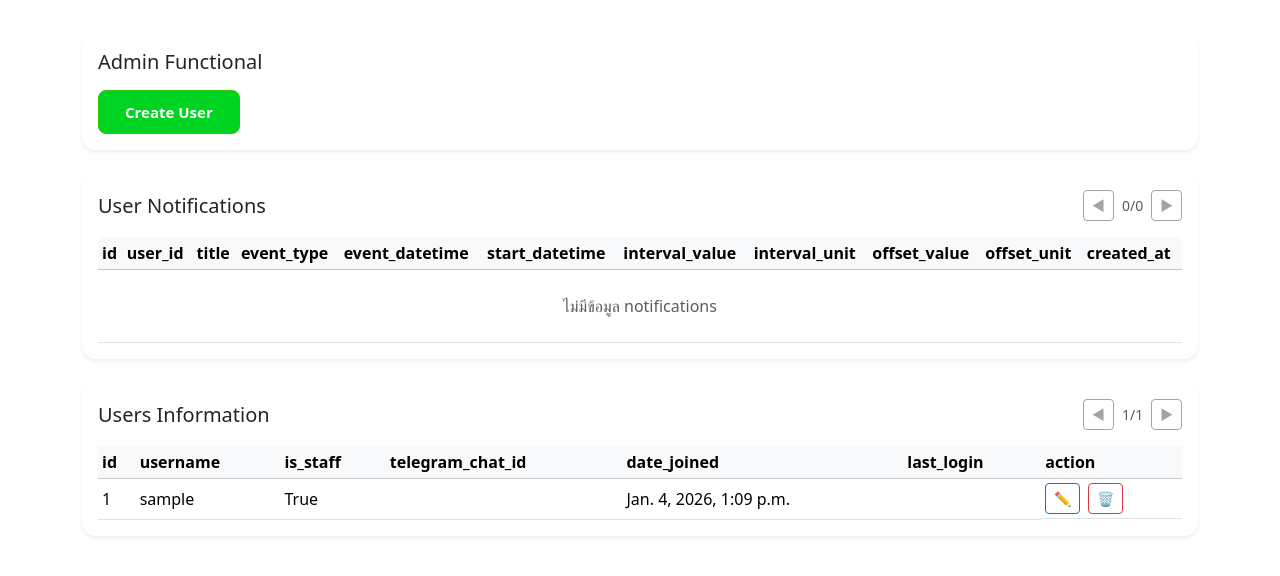
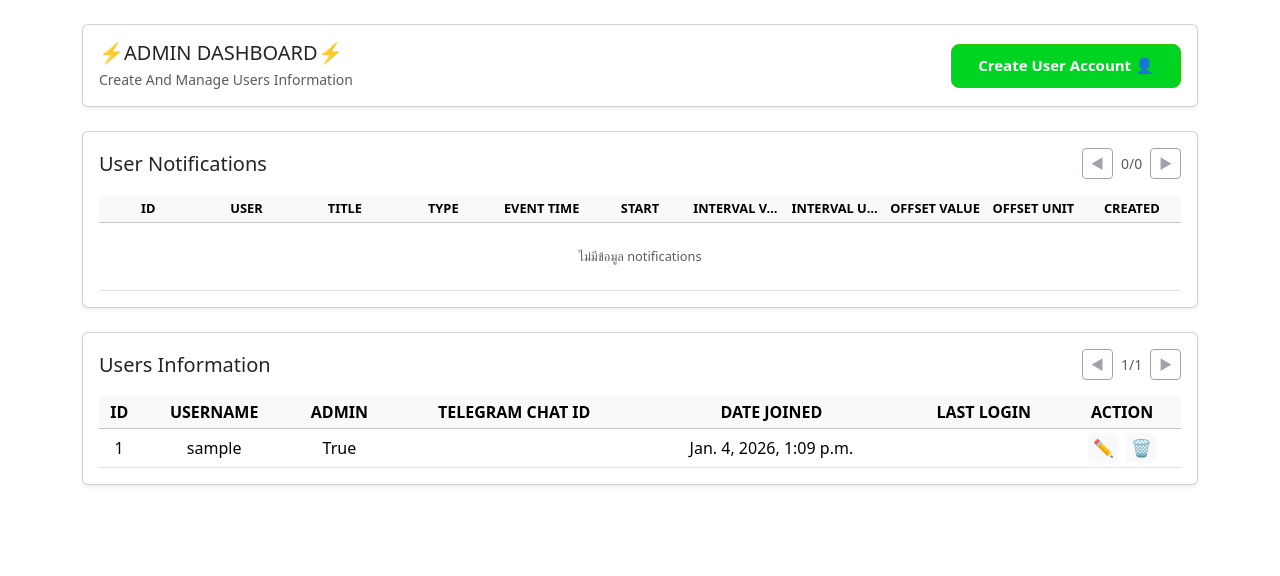
Before and after one commit to winterzilla-16/Internal_Notify_Project, a Django app: page /admin-dashboard/ in a window 1280 px wide. Shown: the part 64-640 px from the top of the page. Run offline with Django 5.2, Linux system fonts and the light colour scheme; the visitor is signed in with stand-in values (Sample User, id 1); data comes from the database, SQL or seed files in the repository; data that the repository does not hold is empty.

Commit message:
UXUI Updated

```diff
--- a/notify/static/css/admin_dashboard.css
+++ b/notify/static/css/admin_dashboard.css
@@ -1,21 +1,50 @@
-.admin-dashboard-page {
-  padding: 10px 0 30px;
+/* ================= ADMIN NOTIFICATION TABLE ================= */
+
+.admin-dashboard-table {
+  width: 100%;
+  table-layout: fixed;
+  border-collapse: collapse;
 }
 
-.dashboard-card {
-  border-radius: 14px;
-  border: 0;
+.admin-dashboard-table th,
+.admin-dashboard-table td {
+  font-size: 0.8rem;
+  text-align: center !important;
+  vertical-align: middle;
+
+  white-space: nowrap;
+  overflow: hidden;
+  text-overflow: ellipsis;
 }
 
-/* ให้ตารางอ่านง่ายขึ้นบนจอเล็ก */
-.table td, .table th {
-  vertical-align: middle;
-  white-space: nowrap;
+/* TITLE */
+.admin-dashboard-table td.text-left {
+  text-align: left;
 }
 
-/* ปรับให้ไม่แน่นเกินไป */
+.truncate {
+  max-width: 220px;
+}
+
+/* DATE / TIME */
+.time-cell {
+  line-height: 1.2;
+}
+
+.time-cell .date-text {
+  font-size: 0.8rem;
+  font-weight: 500;
+}
+
+.time-cell .time-text {
+  font-size: 0.75rem;
+  color: #6c757d;
+}
+
+/* RESPONSIVE */
 @media (max-width: 768px) {
-  .admin-dashboard-page {
-    padding-top: 6px;
+  .admin-dashboard-table th,
+  .admin-dashboard-table td {
+    font-size: 0.75rem;
   }
 }
--- a/notify/static/css/dashboard.css
+++ b/notify/static/css/dashboard.css
@@ -1,8 +1,7 @@
-/* ================= DASHBOARD TABLE ================= */
-
+/*  DASHBOARD TABLE  */
 .dashboard-table {
   width: 100%;
-  table-layout: fixed;       /* 🔒 บังคับตารางไม่ขยาย */
+  table-layout: fixed;
   border-collapse: collapse;
 }
 
@@ -12,13 +11,11 @@
   vertical-align: middle;
   text-align: center;
 
-  white-space: nowrap;       /* 🔒 ห้ามขึ้นบรรทัดใหม่ */
-  overflow: hidden;          /* 🔒 ตัดส่วนเกิน */
-  text-overflow: ellipsis;   /* … */
+  white-space: nowrap;
+  overflow: hidden;
+  text-overflow: ellipsis;
 }
 
-
-/* ใช้กับ column ที่ยาว เช่น description */
 .max-w-200 {
   max-width: 200px;
   overflow: hidden;
@@ -27,8 +24,7 @@
 }
 
 
-/* ================= STATUS BADGE ================= */
-
+/*  STATUS BADGE  */
 .status-badge {
   display: inline-block;
   padding: 3px 10px;
@@ -51,8 +47,7 @@
   background-color: #d9534f;
 }
 
-/* ================= FILE LINK ================= */
-
+/*  FILE LINK  */
 .file-link {
   text-decoration: none;
   font-size: 1rem;
@@ -64,8 +59,7 @@
 
 
 
-/* ================= ACTION ICONS ================= */
-
+/*  ACTION ICONS  */
 .action-icons {
   display: flex;
   justify-content: center;
@@ -83,9 +77,7 @@
 }
 
 
-/* ================= PAGINATION ================= */
-/* (เผื่อใช้ในอนาคต ถ้าเลิกใช้ bootstrap button) */
-
+/*  PAGINATION  */
 .pagination-wrapper {
   display: flex;
   justify-content: center;
@@ -117,8 +109,23 @@
   font-weight: 500;
 }
 
-/* ================= ACTION ICON ================= */
+/* ===== DATE & TIME CELL ===== */
+.time-cell {
+  line-height: 1.2;
+}
 
+.time-cell .date-text {
+  font-size: 0.8rem;
+  font-weight: 500;
+}
+
+.time-cell .time-text {
+  font-size: 0.75rem;
+  color: #6c757d; /* เทา bootstrap */
+}
+
+
+/*  ACTION ICONS  */
 .action-icons {
   display: flex;
   gap: 8px;
@@ -126,11 +133,18 @@
   flex-wrap: nowrap;
 }
 
-/* ตัดกรอบดำ แต่ยังใช้ bootstrap hover */
 .icon-btn {
-  padding: 6px 8px;
+  width: 30px;
+  height: 30px;
+  padding: 0;
+
+  display: flex;
+  align-items: center;
+  justify-content: center;
+
+  font-size: 1.05rem;
   line-height: 1;
-  font-size: 1.1rem;
+  border-radius: 6px;
 }
 
 .icon-btn:focus,
--- a/notify/templates/admin/dashboard.html
+++ b/notify/templates/admin/dashboard.html
@@ -6,6 +6,7 @@
 {% block extra_css %}
 <link rel="stylesheet" href="{% static 'css/buttons.css' %}">
 <link rel="stylesheet" href="{% static 'css/admin_dashboard.css' %}">
+<link rel="stylesheet" href="{% static 'css/dashboard.css' %}">
 {% endblock %}
 
 {% block content %}
@@ -14,14 +15,18 @@
 
   <!-- ================= CARD 1: Admin Functional ================= -->
 <div class="card dashboard-card shadow-sm mb-4">
-    <div class="card-body">
-      <h5 class="mb-3">Admin Functional</h5>
+  <div class="card-body d-flex align-items-center justify-content-between flex-wrap gap-3">
 
-      <div class="d-flex flex-wrap gap-2">
-        <a href="{% url 'admin_create_user' %}" class="btn-system btn-green">
-          Create User
+    <div>
+      <h5 class="mb-1">⚡ADMIN DASHBOARD⚡</h5>
+      <p class="text-muted mb-0 small">
+        Create And Manage Users Information
+      </p>
+    </div>
+    <a href="{% url 'admin_create_user' %}"
+       class="btn-system btn-green">
+        Create User Account 👤
     </a>
-      </div>
   </div>
 </div>
 
@@ -35,8 +40,6 @@
       <h5 class="mb-0">User Notifications</h5>
 
       <div class="d-flex align-items-center gap-2">
-
-        <!-- ◀ Previous -->
         {% if notif_page.has_previous %}
           <a class="btn btn-sm btn-outline-secondary"
              href="?notif_page={{ notif_page.previous_page_number }}&user_page={{ user_page.number }}">
@@ -46,7 +49,6 @@
           <span class="btn btn-sm btn-outline-secondary disabled">◀</span>
         {% endif %}
 
-        <!-- Page Info -->
         <span class="small text-muted">
           {% if notif_page_total == 0 %}
             0/0
@@ -55,7 +57,6 @@
           {% endif %}
         </span>
 
-        <!-- ▶ Next -->
         {% if notif_page.has_next %}
           <a class="btn btn-sm btn-outline-secondary"
              href="?notif_page={{ notif_page.next_page_number }}&user_page={{ user_page.number }}">
@@ -64,27 +65,25 @@
         {% else %}
           <span class="btn btn-sm btn-outline-secondary disabled">▶</span>
         {% endif %}
-
       </div>
     </div>
 
     <!-- ===== Table ===== -->
     <div class="table-responsive">
-      <table class="table table-sm align-middle mb-0">
+      <table class="table table-sm align-middle admin-dashboard-table mb-0">
         <thead class="table-light">
           <tr>
-            <!-- ใช้ชื่อ column ตาม DB -->
-            <th>id</th>
-            <th>user_id</th>
-            <th>title</th>
-            <th>event_type</th>
-            <th>event_datetime</th>
-            <th>start_datetime</th>
-            <th>interval_value</th>
-            <th>interval_unit</th>
-            <th>offset_value</th>
-            <th>offset_unit</th>
-            <th>created_at</th>
+            <th class="truncate text-center">ID</th>
+            <th class="truncate text-center">USER</th>
+            <th class="truncate text-center">TITLE</th>
+            <th class="truncate text-center">TYPE</th>
+            <th class="truncate text-center">EVENT TIME</th>
+            <th class="truncate text-center">START</th>
+            <th class="truncate text-center">INTERVAL VALUE</th>
+            <th class="truncate text-center">INTERVAL UNIT</th>
+            <th class="truncate text-center">OFFSET VALUE</th>
+            <th class="truncate text-center">OFFSET UNIT</th>
+            <th class="truncate text-center">CREATED</th>
           </tr>
         </thead>
 
@@ -92,24 +91,52 @@
         {% for n in notif_page.object_list %}
           {% with r=n.reminders.all|first %}
           <tr>
-                <td>{{ n.id }}</td>
-                <td>{{ n.user_id }}</td>
-                <td class="text-truncate" style="max-width:220px;">
+            <td class="truncate text-center">{{ n.id }}</td>
+            <td class="truncate text-center">{{ n.user_id }}</td>
+
+            <td class="truncate text-center">
               {{ n.title }}
             </td>
+
             <td>{{ n.event_type }}</td>
-                <td>{{ n.event_datetime|default:"" }}</td>
-                <td>{{ n.start_datetime|default:"" }}</td>
-                <td>{{ n.interval_value|default:"" }}</td>
-                <td>{{ n.interval_unit|default:"" }}</td>
-                <td>{% if r %}{{ r.offset_value }}{% endif %}</td>
-                <td>{% if r %}{{ r.offset_unit }}{% endif %}</td>
-                <td>{{ n.created_at }}</td>
+
+            <!-- EVENT DATETIME -->
+            <td class="time-cell truncate text-center">
+              {% if n.event_datetime %}
+                <div class="date-text">{{ n.event_datetime|date:"M j, Y" }}</div>
+                <div class="time-text">{{ n.event_datetime|date:"H:i" }}</div>
+              {% else %}-{% endif %}
+            </td>
+
+            <!-- START DATETIME -->
+            <td class="time-cell truncate text-center">
+              {% if n.start_datetime %}
+                <div class="date-text">
+                  {{ n.start_datetime|date:"M j, Y" }}
+                </div>
+                <div class="time-text">
+                  {{ n.start_datetime|date:"H:i" }}
+                </div>
+              {% else %}
+                -
+              {% endif %}
+            </td>
+
+            <td class="truncate text-center">{{ n.interval_value|default:"-" }}</td>
+            <td class="truncate text-center">{{ n.interval_unit|default:"-" }}</td>
+
+            <td class="truncate text-center">{% if r %}{{ r.offset_value }}{% else %}-{% endif %}</td>
+            <td class="truncate text-center">{% if r %}{{ r.offset_unit }}{% else %}-{% endif %}</td>
+            <!-- CREATED -->
+            <td class="time-cell truncate text-center">
+              <div class="date-text">{{ n.created_at|date:"M j, Y" }}</div>
+              <div class="time-text">{{ n.created_at|date:"H:i" }}</div>
+            </td>
           </tr>
           {% endwith %}
         {% empty %}
           <tr>
-              <td colspan="11" class="text-center text-muted py-4">
+            <td colspan="11" class="text-center py-4 text-muted">
               ไม่มีข้อมูล notifications
             </td>
           </tr>
@@ -120,6 +147,7 @@
 
   </div>
 </div>
+
 
 
 
@@ -170,31 +198,31 @@
       <table class="table table-sm align-middle mb-0">
         <thead class="table-light">
           <tr>
-            <th>id</th>
-            <th>username</th>
-            <th>is_staff</th>
-            <th>telegram_chat_id</th>
-            <th>date_joined</th>
-            <th>last_login</th>
-            <th>action</th>
+            <th class="truncate text-center">ID</th>
+            <th class="truncate text-center">USERNAME</th>
+            <th class="truncate text-center">ADMIN</th>
+            <th class="truncate text-center">TELEGRAM CHAT ID</th>
+            <th class="truncate text-center">DATE JOINED</th>
+            <th class="truncate text-center">LAST LOGIN</th>
+            <th class="action-col truncate text-center">ACTION</th>
           </tr>
         </thead>
 
         <tbody>
           {% for u in user_page.object_list %}
             <tr>
-              <td>{{ u.id }}</td>
-              <td>{{ u.username }}</td>
-              <td>{{ u.is_staff }}</td>
-              <td>{{ u.telegram_chat_id|default:"" }}</td>
-              <td>{{ u.date_joined }}</td>
-              <td>{{ u.last_login|default:"" }}</td>
+              <td class="truncate text-center">{{ u.id }}</td>
+              <td class="truncate text-center">{{ u.username }}</td>
+              <td class="truncate text-center">{{ u.is_staff }}</td>
+              <td class="truncate text-center">{{ u.telegram_chat_id|default:"" }}</td>
+              <td class="truncate text-center">{{ u.date_joined }}</td>
+              <td class="truncate text-center">{{ u.last_login|default:"" }}</td>
 
-              <td class="d-flex gap-2">
-
+              <td class="action-col">
+                <div class="action-icons">
                 <!-- Edit (Future Feature) -->
                 <a href="{% url 'admin_edit_user' u.id %}"
-                   class="btn btn-sm btn-outline-primary"
+                   class="btn btn-sm btn-light icon-btn"
                    title="แก้ไขบัญชีผู้ใช้">
                   ✏
                 </a>
@@ -205,12 +233,12 @@
                       onsubmit="return confirm('คุณต้องการจะลบบัญชีผู้ใช้หรือไม่?');">
                   {% csrf_token %}
                   <button type="submit"
-                          class="btn btn-sm btn-outline-danger"
+                          class="btn btn-sm btn-light icon-btn"
                           title="ลบบัญชีผู้ใช้">
                     🗑
                   </button>
                 </form>
-
+                </div>
               </td>
             </tr>
           {% empty %}
--- a/notify/templates/base.html
+++ b/notify/templates/base.html
@@ -4,6 +4,7 @@
 <head>
     <meta charset="UTF-8">
     <title>{% block title %}InternalNotify{% endblock %}</title>
+    <link rel="icon" type="image/png" sizes="32x32" href="{% static 'images/favicon-32.png' %}">
 
     <!-- Bootstrap CSS -->
     <link href="https://cdn.jsdelivr.net/npm/bootstrap@5.3.3/dist/css/bootstrap.min.css" rel="stylesheet">
```
Also changed, not shown: notify/templates/dashboard.html (+37 -10 lines), notify/templates/login.html (+8 -1 lines), notify/static/images/favicon-32.png (added). Lines whose indentation alone changed are shown as unchanged.
